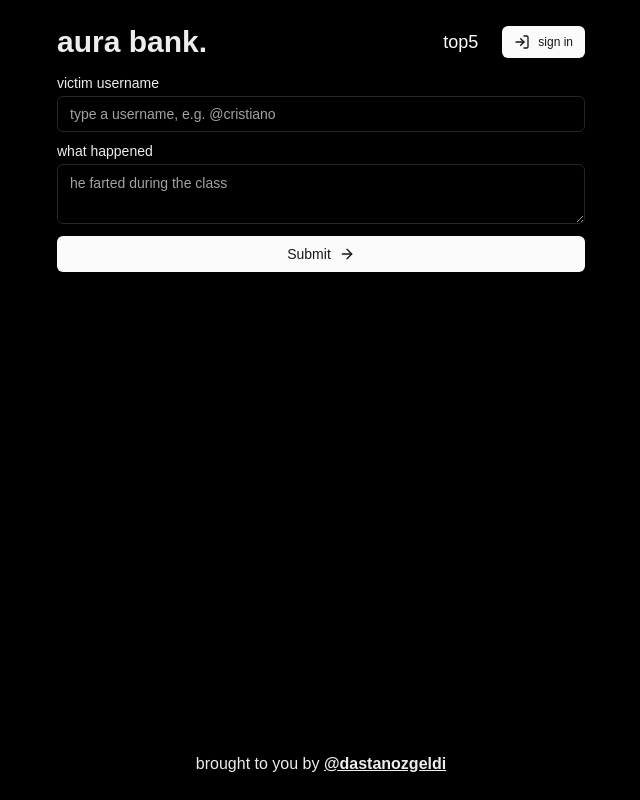
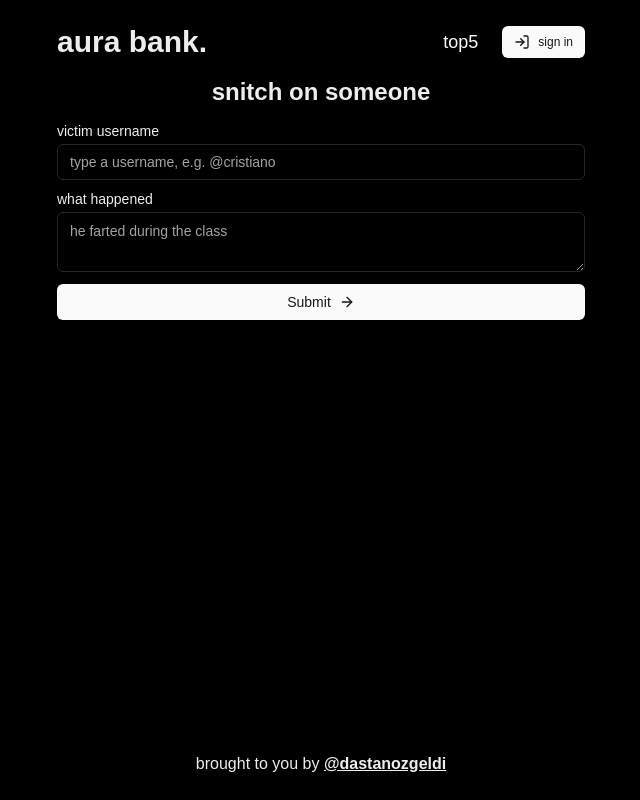
Before and after one commit to dastanozgeldi/aurabank.lol, a Next.js app: page /snitch in a window 1280 px wide. Shown: the whole page, without its empty margins (319-959 px from the left). Built offline with nearby package versions, Linux system fonts and the light colour scheme; no server answers.

Commit message:
feat: add a header tag to snitch page

```diff
--- a/src/app/snitch/page.tsx
+++ b/src/app/snitch/page.tsx
@@ -11,6 +11,8 @@ export default function Page() {
 
   return (
     <div className="my-4">
+      <h1 className="my-4 text-center text-2xl font-bold">snitch on someone</h1>
+
       <form onSubmit={onSubmit} className="space-y-3">
         <div className="grid w-full gap-1.5">
           <Label htmlFor="username">victim username</Label>
```
